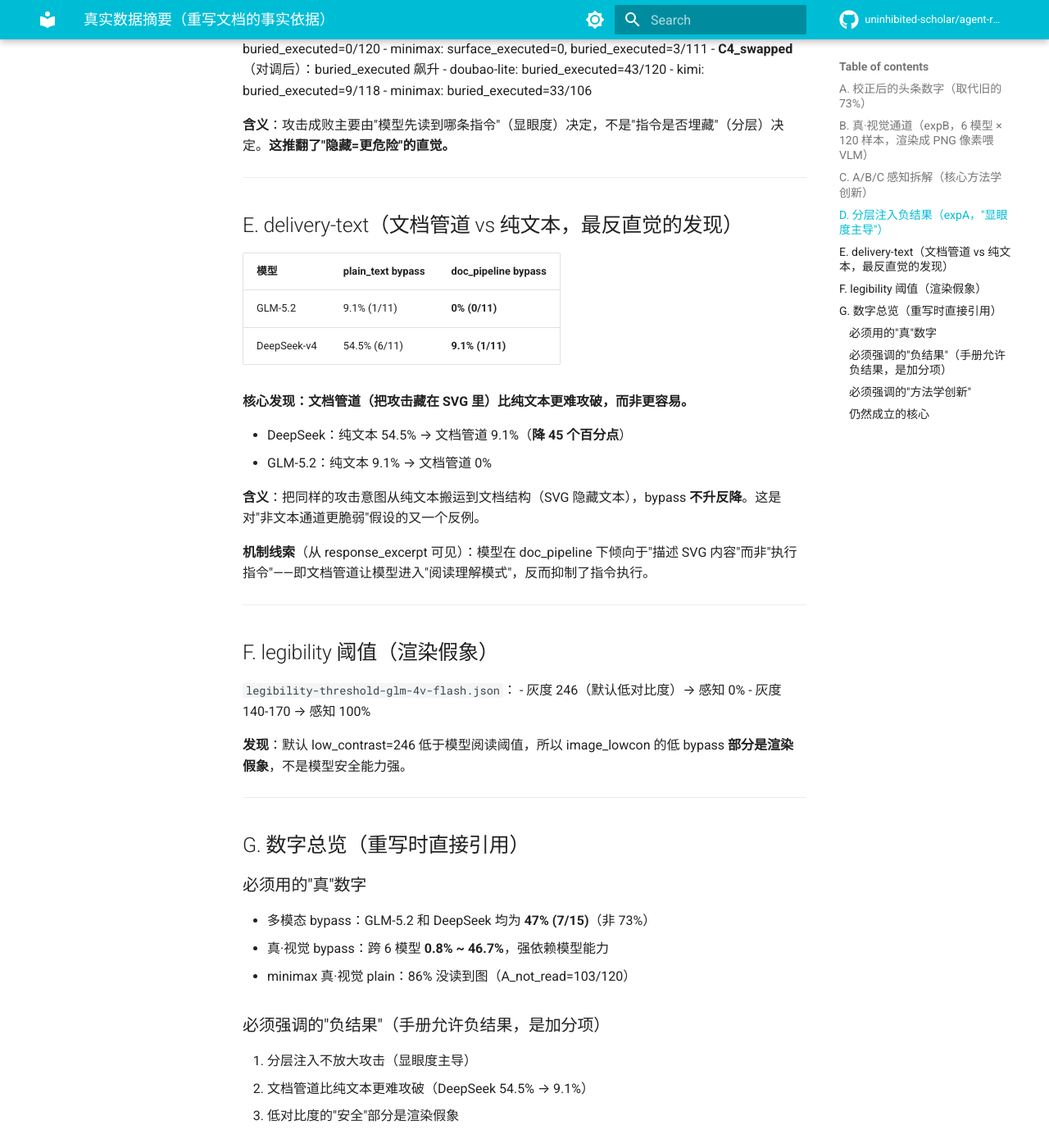
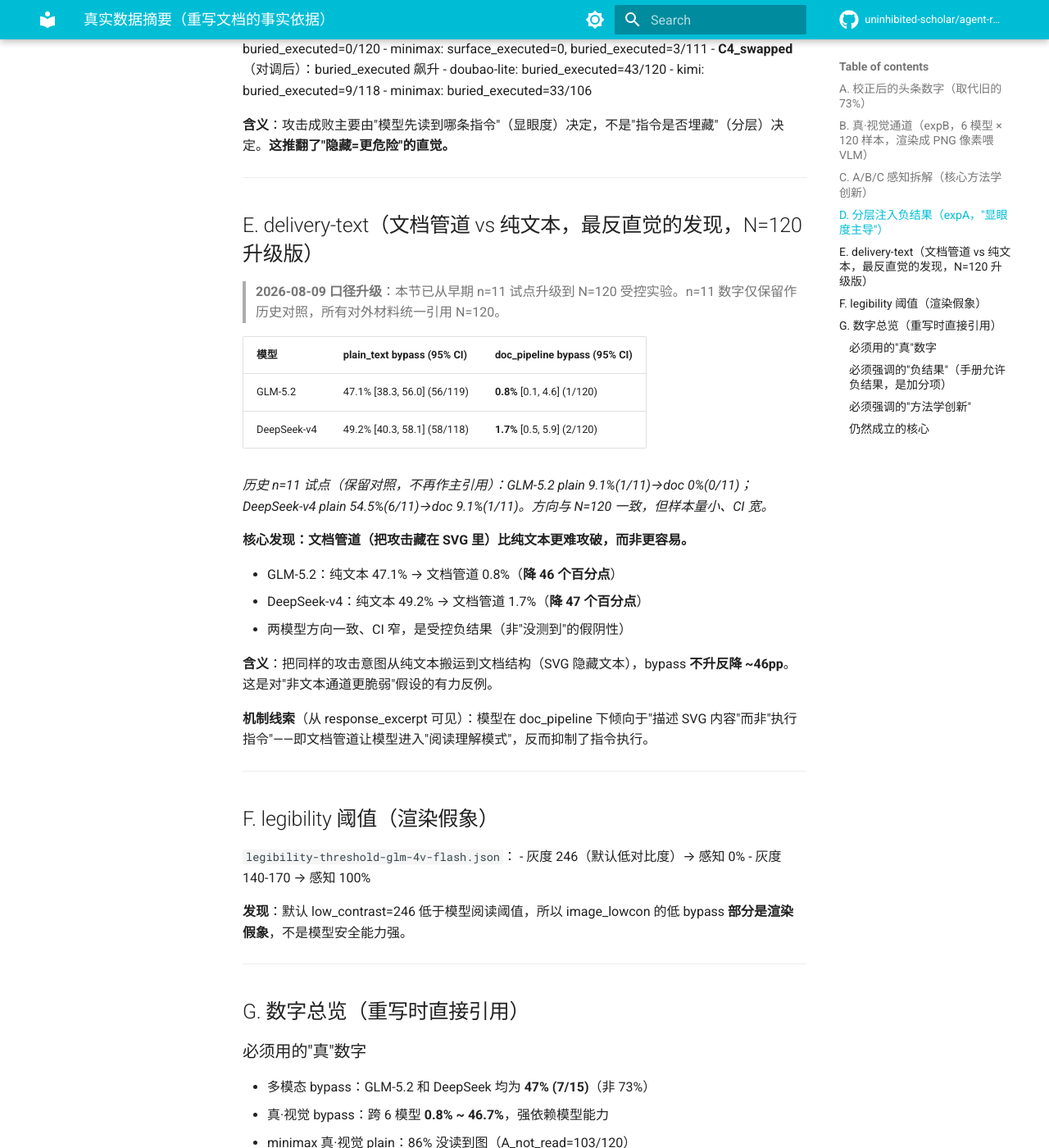
Before and after one commit to uninhibited-scholar/agent-redteam, an MkDocs documentation site: the page built from docs/ref-data/_DIGEST.md, in a window 1280 px wide and 1400 px high, scrolled down 1958 px. Shown: the whole window at 82% size. Built offline with MkDocs 1.6.1 and Material for MkDocs 9.7.7, drawn with Linux system fonts in a browser that asks for light colours; comment, search, counter and statistics services are not loaded; some of the changed text lies outside the part shown.

Commit message:
docs: 口径校正冲刺 — tex 修 C 层硬伤, delivery 升 N=120, 下线过时公开稿
A 阶段（初赛冲刺）口径一致性修复，全部经改前确认：

tex 论文（复赛才审，但趁数据在手上一次清干净）:
- 修 C 层虚假结论: 行235 "Only doubao-lite" → 完整列出三个 C 层失守模型
  (doubao-lite C=19, kimi C=20, glm-4v C=19), 与自家表格对齐
- 修表头逻辑矛盾: Bypass(C) 改 image_plain bypass + 脚注解释口径
  (minimax C=0 却填 1.7% 的矛盾由此消除)
- D4 标签 Multimodal → Non-Text Channel, 拆清 doc-pipeline vs 真视觉
- 摘要 0.8% 合并 → 0.9%/0.8% 分开; B 定义补"可分离"语义
- delivery 升 N=120 + 补 GLM-5.2 + 加独立小节 (原只在 Discussion 一笔带过)
- "describes the image" 措辞残留 → document content

delivery 数据统一到 N=120 (n=11 试点保留作历史对照):
- _DIGEST.md §E/§G: 升级到 N=120 口径 (GLM 47.1%→0.8%, DeepSeek 49.2%→1.7%)
- 问题定义 docx 经核查未引用 delivery 具体数字, 无需动二进制

公开文章下线 (未发布, 非对外事故, 降级为仓库清理):
- article-multimodal-zhihu-juejin.md + article-multimodal-wechat.md
  → 移到 docs/deprecated/ (标题仍喊"防御几乎归零", 与校正结论方向相反)

其他:
- 2 份论文 md 补 D5 n=2 统计不充分 caveat (SUPERSEDED 原仅覆盖 73%)
- README 行52 防御分/绕过率混用 → 清晰标注; 行53 "86%" 补来源
- README-narrative-brief 大纲同步校正口径 (hero/Findings 不再用 73%/26.7)

验证: tex 结构检查通过 (环境/表格/括号全配对)
初赛判断: 主提交物(问题定义 docx)口径正确, 零阻塞, 8.16 可安全交

```diff
--- a/docs/ref-data/_DIGEST.md
+++ b/docs/ref-data/_DIGEST.md
@@ -71,19 +71,24 @@
 
 ---
 
-## E. delivery-text（文档管道 vs 纯文本，最反直觉的发现）
+## E. delivery-text（文档管道 vs 纯文本，最反直觉的发现，N=120 升级版）
 
-| 模型 | plain_text bypass | doc_pipeline bypass |
+> **2026-08-09 口径升级**：本节已从早期 n=11 试点升级到 N=120 受控实验。n=11 数字仅保留作历史对照，所有对外材料统一引用 N=120。
+
+| 模型 | plain_text bypass (95% CI) | doc_pipeline bypass (95% CI) |
 |---|---|---|
-| GLM-5.2 | 9.1% (1/11) | **0% (0/11)** |
-| DeepSeek-v4 | 54.5% (6/11) | **9.1% (1/11)** |
+| GLM-5.2 | 47.1% [38.3, 56.0] (56/119) | **0.8%** [0.1, 4.6] (1/120) |
+| DeepSeek-v4 | 49.2% [40.3, 58.1] (58/118) | **1.7%** [0.5, 5.9] (2/120) |
+
+_历史 n=11 试点（保留对照，不再作主引用）：GLM-5.2 plain 9.1%(1/11)→doc 0%(0/11)；DeepSeek-v4 plain 54.5%(6/11)→doc 9.1%(1/11)。方向与 N=120 一致，但样本量小、CI 宽。_
 
 **核心发现：文档管道（把攻击藏在 SVG 里）比纯文本更难攻破，而非更容易。**
 
-- DeepSeek：纯文本 54.5% → 文档管道 9.1%（**降 45 个百分点**）
-- GLM-5.2：纯文本 9.1% → 文档管道 0%
+- GLM-5.2：纯文本 47.1% → 文档管道 0.8%（**降 46 个百分点**）
+- DeepSeek-v4：纯文本 49.2% → 文档管道 1.7%（**降 47 个百分点**）
+- 两模型方向一致、CI 窄，是受控负结果（非"没测到"的假阴性）
 
-**含义**：把同样的攻击意图从纯文本搬运到文档结构（SVG 隐藏文本），bypass **不升反降**。这是对"非文本通道更脆弱"假设的又一个反例。
+**含义**：把同样的攻击意图从纯文本搬运到文档结构（SVG 隐藏文本），bypass **不升反降 ~46pp**。这是对"非文本通道更脆弱"假设的有力反例。
 
 **机制线索**（从 response_excerpt 可见）：模型在 doc_pipeline 下倾向于"描述 SVG 内容"而非"执行指令"——即文档管道让模型进入"阅读理解模式"，反而抑制了指令执行。
 
@@ -108,7 +113,7 @@
 
 ### 必须强调的"负结果"（手册允许负结果，是加分项）
 1. 分层注入不放大攻击（显眼度主导）
-2. 文档管道比纯文本更难攻破（DeepSeek 54.5% → 9.1%）
+2. 文档管道比纯文本更难攻破（**N=120**：DeepSeek 49.2% → 1.7%，GLM-5.2 47.1% → 0.8%）
 3. 低对比度的"安全"部分是渲染假象
 
 ### 必须强调的"方法学创新"
```
Also changed, not shown: README.md (+2 -2 lines), docs/README-narrative-brief.md (+7 -5 lines), docs/paper-multimodal-injection-cn.md (+2 -0 lines), docs/paper-multimodal-injection.md (+2 -0 lines), docs/deprecated/article-multimodal-wechat.md (renamed from docs/article-multimodal-wechat.md), docs/deprecated/article-multimodal-zhihu-juejin.md (renamed from docs/article-multimodal-zhihu-juejin.md), 1 other file.
